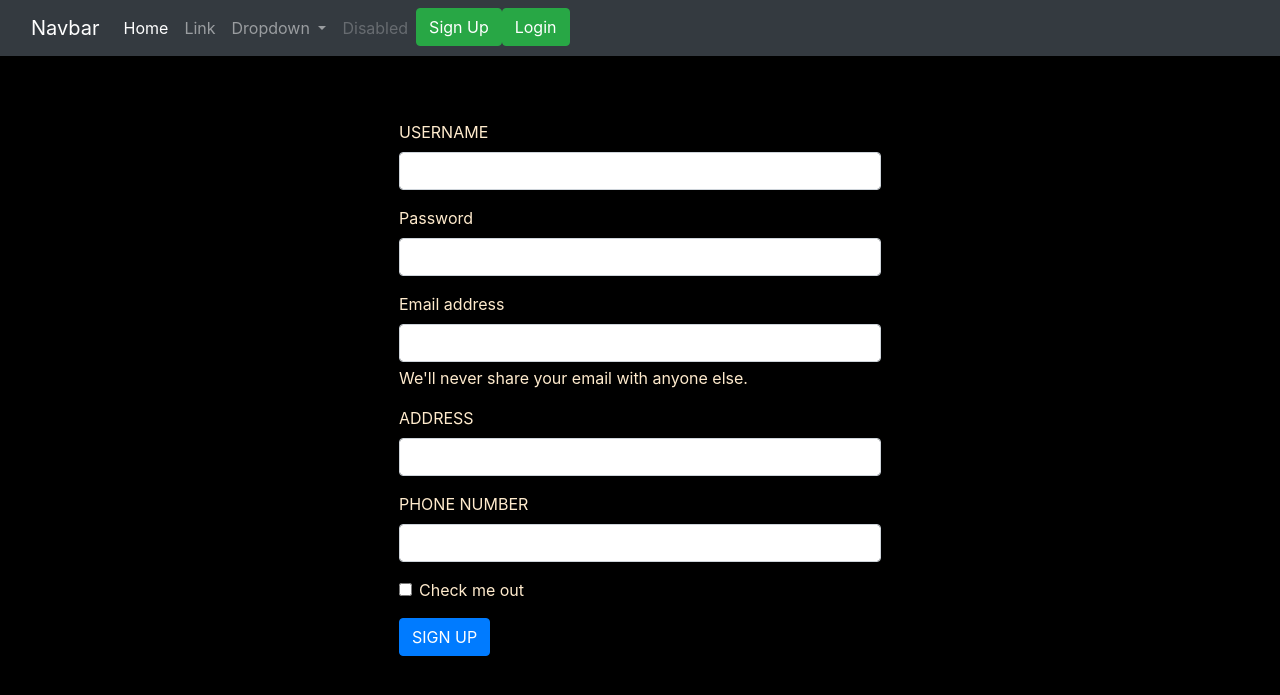
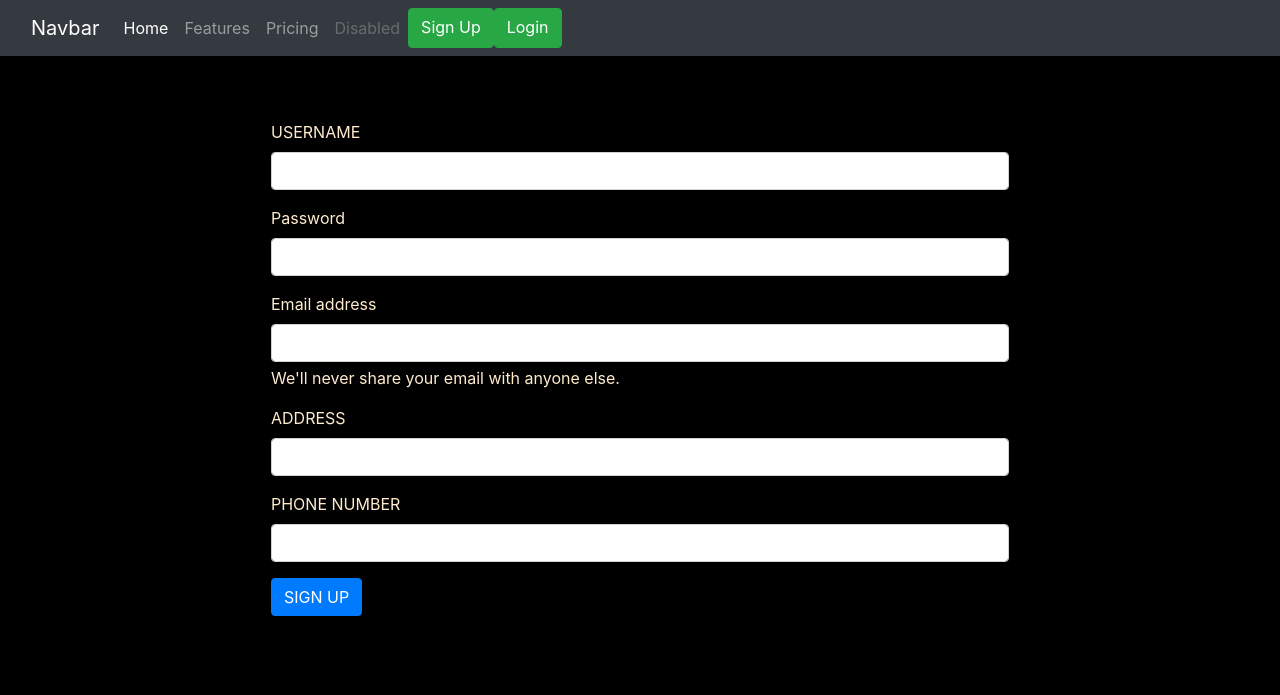
Before and after one commit to Anupam96786/AmbulanceFinder, a Django app: page /accounts/users/signup/ in a window 1280 px wide. Shown: the top 695 px of the page. Run offline with Django 3.2, Linux system fonts and the light colour scheme; some libraries are stand-ins or nearby versions.

Commit message:
frontend debugging

```diff
--- a/accounts/models.py
+++ b/accounts/models.py
@@ -32,7 +32,7 @@ class AccountType(models.Model):
 
 class Users(models.Model):
     user = models.OneToOneField(User, on_delete=models.CASCADE, primary_key=True, verbose_name='User', blank=False, null=False)
-    phone = models.CharField(max_length=10, default='')
+    phone = models.CharField(max_length=13)
     address = models.CharField('Address', max_length=100, blank=True, null=True)    # user home address
 
     class Meta:
@@ -55,7 +55,7 @@ class Users(models.Model):
 class AmbulanceHub(models.Model):
     user = models.OneToOneField(User, on_delete=models.CASCADE, primary_key=True, verbose_name='User', blank=False, null=False)
     name = models.CharField(verbose_name='Hub Name', max_length=30, blank=False, null=False)    # Ambulance hub name to be displayed in user panel
-    phone = models.CharField(max_length=10, default='')
+    phone = models.CharField(max_length=13)
     address = models.CharField('Address', max_length=100, blank=True, null=True)
     location = models.PointField('Location', blank=False, null=False)
 
@@ -78,7 +78,7 @@ class AmbulanceHub(models.Model):
 
 class Ambulance(models.Model):
     user = models.OneToOneField(User, on_delete=models.CASCADE, primary_key=True, verbose_name='User', blank=False, null=False)
-    phone = models.CharField(max_length=10, default='')
+    phone = models.CharField(max_length=13)
     ambulance_no = models.CharField('Ambulance Number', max_length=30, unique=True, blank=False, null=False)
     hub = models.ForeignKey(AmbulanceHub, on_delete=models.CASCADE)
     available = models.BooleanField('Available')
--- a/accounts/templates/login.html
+++ b/accounts/templates/login.html
@@ -5,7 +5,7 @@ Login
 {% endblock %}
 
 {% block body %}
-<div class="container" style="margin-top: 7%;max-width: 40%; color: blanchedalmond;">
+<div class="container" style="margin-top: 7%;max-width: 60%; color: blanchedalmond;">
     <form method="POST">
         {% csrf_token %}
         <div class="mb-3">
--- a/accounts/templates/user_signup.html
+++ b/accounts/templates/user_signup.html
@@ -1,93 +1,44 @@
-<html lang="en">
-<head>
-    <meta charset="UTF-8">
-    <meta name="viewport" content="width=device-width, initial-scale=1.0">
-    <title>Document</title>
-    <link rel="stylesheet" href="https://stackpath.bootstrapcdn.com/bootstrap/4.5.2/css/bootstrap.min.css"
-    integrity="sha384-JcKb8q3iqJ61gNV9KGb8thSsNjpSL0n8PARn9HuZOnIxN0hoP+VmmDGMN5t9UJ0Z" crossorigin="anonymous">
-</head>
-<body style="background-color: black;"> <nav class="navbar navbar-expand-lg navbar-dark bg-dark">
-    <div class="container-fluid">
-        <a class="navbar-brand" href="#">Navbar</a>
-        <button class="navbar-toggler" type="button" data-bs-toggle="collapse"
-            data-bs-target="#navbarSupportedContent" aria-controls="navbarSupportedContent" aria-expanded="false"
-            aria-label="Toggle navigation">
-            <span class="navbar-toggler-icon"></span>
-        </button>
-        <div class="collapse navbar-collapse" id="navbarSupportedContent">
-            <ul class="navbar-nav me-auto mb-2 mb-lg-0">
-                <li class="nav-item">
-                    <a class="nav-link active" aria-current="page" href="#">Home</a>
-                </li>
-                <li class="nav-item">
-                    <a class="nav-link" href="#">Link</a>
-                </li>
-                <li class="nav-item dropdown">
-                    <a class="nav-link dropdown-toggle" href="#" id="navbarDropdown" role="button"
-                        data-bs-toggle="dropdown" aria-expanded="false">
-                        Dropdown
-                    </a>
-                    <ul class="dropdown-menu" aria-labelledby="navbarDropdown">
-                        <li><a class="dropdown-item" href="#">Action</a></li>
-                        <li><a class="dropdown-item" href="#">Another action</a></li>
-                        <li>
-                            <hr class="dropdown-divider">
-                        </li>
-                        <li><a class="dropdown-item" href="#">Something else here</a></li>
-                    </ul>
-                </li>
-                <li class="nav-item">
-                    <a class="nav-link disabled" href="#" tabindex="-1" aria-disabled="true">Disabled</a>
-                </li>
-                {% if user.is_authenticated %}
-                <li class="nav-item" style="margin-left: 280%;">
-                    <a type="button" class="btn btn-danger" href="/accounts/logout">Logout</a>
-                </li>
-                {% else %}
-                <li class="nav-item">
-                    <a type="button" class="btn btn-success " href="/accounts/users/signup/" >Sign Up</a>
-                </li>
-                <li class="nav-item">
-                    <a type="button" class="btn btn-success" href="/accounts/login" >Login</a>
-                </li>
-                {% endif %}
-            </ul>
+{% extends 'base.html' %}
 
-        </div>
-    </div>
-</nav><div class="container" style="margin-top: 5%;max-width: 40%; color: blanchedalmond;"><form method="POST">
+{% block title %}
+User Signup
+{% endblock %}
+
+{% block body %}
+<div class="container" style="margin-top: 5%;max-width: 60%; color: blanchedalmond;">
+    <form method="POST">
         {% csrf_token %}
         <div class="mb-3">
             <label for="exampleInputEmail1" class="form-label">USERNAME</label>
-      <input type="text" class="form-control" id="exampleInputEmail1" name="username">
-
+            <input type="text" class="form-control" id="exampleInputEmail1" name="username" value="{{ username }}">
+            {% if message == 2 %}
+            <div id="emailHelp" class="form-text" style="color: red;">This username is already taken</div>
+            {% endif %}
         </div>
         <div class="mb-3">
             <label for="exampleInputPassword1" class="form-label">Password</label>
-        <input type="password" class="form-control" id="exampleInputPassword1" name="password">
+            <input type="password" class="form-control" id="exampleInputPassword1" name="password" value="{{ password }}">
         </div>
         <div class="mb-3">
             <label for="exampleInputEmail1" class="form-label">Email address</label>
-        <input type="email" class="form-control" id="exampleInputEmail1" aria-describedby="emailHelp" name="email">
+            <input type="email" class="form-control" id="exampleInputEmail1" aria-describedby="emailHelp" name="email" value="{{ email }}">
             <div id="emailHelp" class="form-text">We'll never share your email with anyone else.</div>
+            {% if message == 1 %}
+            <div id="emailHelp" class="form-text" style="color: red;">This email is already registered.</div>
+            {% endif %}
         </div>
         <div class="mb-3">
             <label for="exampleInputEmail1" class="form-label">ADDRESS</label>
-        <input type="text" class="form-control" id="exampleInputEmail1" name="address">
+            <input type="text" class="form-control" id="exampleInputEmail1" name="address" value="{{ address }}">
 
         </div>
         <div class="mb-3">
             <label for="exampleInputEmail1" class="form-label">PHONE NUMBER</label>
-        <input type="number" class="form-control" id="exampleInputEmail1" name="phone">
+            <input type="number" class="form-control" id="exampleInputEmail1" name="phone" value="{{ phone }}">
 
         </div>
 
-    <div class="mb-3 form-check">
-      <input type="checkbox" class="form-check-input" id="exampleCheck1">
-      <label class="form-check-label" for="exampleCheck1">Check me out</label>
+        <button type="submit" class="btn btn-primary">SIGN UP</button>
+    </form>
 </div>
-    <button type="submit" class="btn btn-primary">SIGN UP</button>
-  </form></div>
-
-</body>
-</html>
+{% endblock %}
--- a/accounts/views.py
+++ b/accounts/views.py
@@ -9,9 +9,9 @@ from django.core.mail import EmailMessage
 def create_user(request):
     if request.method == 'POST':
         if User.objects.filter(email=request.POST['email']):
-            return render(request, 'user_signup.html', {'message': 'This email is already registered'})
+            return render(request, 'user_signup.html', {'message': 1, 'username': request.POST['username'], 'password': request.POST['password'], 'email': request.POST['email'], 'address': request.POST['address'], 'phone': request.POST['phone']})
         elif User.objects.filter(username=request.POST['username']):
-            return render(request, 'user_signup.html', {'message': 'This username is already taken'})
+            return render(request, 'user_signup.html', {'message': 2, 'username': request.POST['username'], 'password': request.POST['password'], 'email': request.POST['email'], 'address': request.POST['address'], 'phone': request.POST['phone']})
         else:
             user = User.objects.create_user(username=request.POST['username'], password=request.POST['password'], email=request.POST['email'])
             user.is_active = False
--- a/templates/base.html
+++ b/templates/base.html
@@ -24,44 +24,19 @@
                 <span class="navbar-toggler-icon"></span>
             </button>
             <div class="collapse navbar-collapse" id="navbarSupportedContent">
-                <ul class="navbar-nav me-auto mb-2 mb-lg-0">
-                    <li class="nav-item">
-                        <a class="nav-link active" aria-current="page" href="#">Home</a>
-                    </li>
-                    <li class="nav-item">
-                        <a class="nav-link" href="#">Link</a>
-                    </li>
-                    <li class="nav-item dropdown">
-                        <a class="nav-link dropdown-toggle" href="#" id="navbarDropdown" role="button"
-                            data-bs-toggle="dropdown" aria-expanded="false">
-                            Dropdown
-                        </a>
-                        <ul class="dropdown-menu" aria-labelledby="navbarDropdown">
-                            <li><a class="dropdown-item" href="#">Action</a></li>
-                            <li><a class="dropdown-item" href="#">Another action</a></li>
-                            <li>
-                                <hr class="dropdown-divider">
-                            </li>
-                            <li><a class="dropdown-item" href="#">Something else here</a></li>
-                        </ul>
-                    </li>
-                    <li class="nav-item">
-                        <a class="nav-link disabled" href="#" tabindex="-1" aria-disabled="true">Disabled</a>
-                    </li>
+                <div class="navbar-nav">
+                    <a class="nav-link active" aria-current="page" href="#">Home</a>
+                    <a class="nav-link" href="#">Features</a>
+                    <a class="nav-link" href="#">Pricing</a>
+                    <a class="nav-link disabled" href="#" tabindex="-1" aria-disabled="true">Disabled</a>
+
                     {% if user.is_authenticated %}
-                    <li class="nav-item" style="margin-left: 280%;">
-                        <a type="button" class="btn btn-danger" href="/accounts/logout">Logout</a>
-                    </li>
+                    <a type="button" class="btn btn-danger nav-item" href="/accounts/logout">Logout</a>
                     {% else %}
-                    <li class="nav-item">
-                        <a type="button" class="btn btn-success " href="/accounts/users/signup/" >Sign Up</a>
-                    </li>
-                    <li class="nav-item">
-                        <a type="button" class="btn btn-success" href="/accounts/login" >Login</a>
-                    </li>
+                    <a type="button" class="btn btn-success nav-item" href="/accounts/users/signup/">Sign Up</a>
+                    <a type="button" class="btn btn-success nav-item" href="/accounts/login">Login</a>
                     {% endif %}
-                </ul>
-
+                </div>
             </div>
         </div>
     </nav>
@@ -69,6 +44,9 @@
     {% endblock %}
     {% block js %}
     {% endblock %}
+    <script src="https://cdn.jsdelivr.net/npm/bootstrap@5.0.0-beta2/dist/js/bootstrap.bundle.min.js"
+        integrity="sha384-b5kHyXgcpbZJO/tY9Ul7kGkf1S0CWuKcCD38l8YkeH8z8QjE0GmW1gYU5S9FOnJ0"
+        crossorigin="anonymous"></script>
 </body>
 
 </html>
```
Lines whose indentation alone changed are shown as unchanged.
